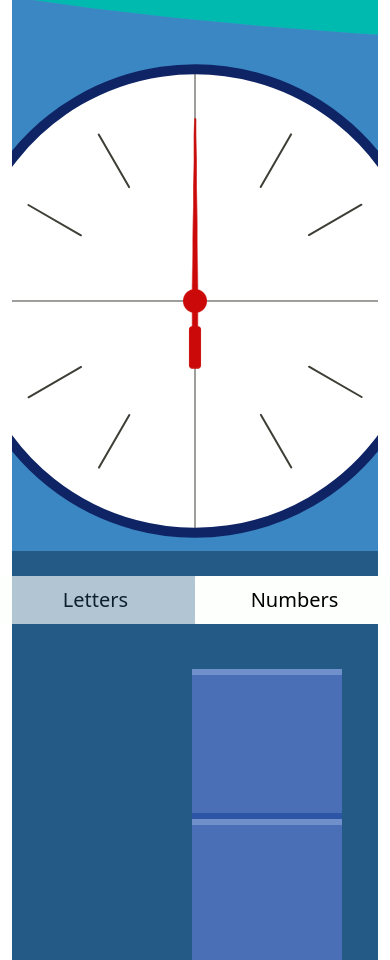
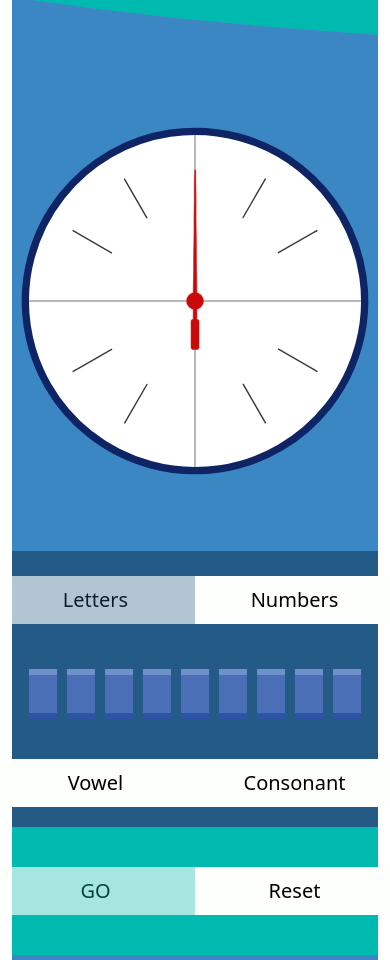
Before and after one commit to doogyb/doogy-does-countdown-frontend, a website built with webpack: page index.html in a window 390 px wide. Shown: the part 140-1100 px from the top of the page. Built offline with nearby package versions, Linux system fonts and the light colour scheme; files whose address does not match are found by name.

Commit message:
Make letter boxes responsive
Makes the boxes containing letters and numbers responsive. Also makes
the clock responsive, and correctly implementes the reset() function
so that it stops audio and clears the interval.

closes #1

```diff
--- a/index.html
+++ b/index.html
@@ -1,5 +1,6 @@
 <!DOCTYPE html>
 <html lang="en">
+
 <head>
   <!-- Required meta tags -->
   <meta charset="utf-8" />
@@ -27,11 +28,11 @@
   <meta name="theme-color" content="#ffffff">
   <!-- prettier-ignore -->
 
-    <link rel="stylesheet" type="text/css" href="node_modules/bootstrap/dist/css/bootstrap.css"/>
+  <link rel="stylesheet" type="text/css" href="node_modules/bootstrap/dist/css/bootstrap.css" />
   <link rel="stylesheet" type="text/css" href="css/style.css" />
   <link rel="preconnect" href="https://fonts.gstatic.com" />
   <!-- prettier-ignore -->
-    <link href="https://fonts.googleapis.com/css2?family=Poppins:wght@800&display=swap" rel="stylesheet"/>
+  <link href="https://fonts.googleapis.com/css2?family=Poppins:wght@800&display=swap" rel="stylesheet" />
 </head>
 
 <body>
@@ -56,8 +57,7 @@
             <button
                     id="letter_selector"
                     class="btn btn-primary btn-lg"
-                disabled
-              >
+                    disabled>
               Letters
             </button>
             <button id="number_selector" class="btn btn-primary btn-lg">
@@ -69,40 +69,40 @@
     </div>
 
     <div id="letters_container" class="container boxes">
-        <div id="letters" class="row">
-          <div class="col-sm">
+      <div id="letters" class="d-flex">
+        <div class="col">
           <div class="letter_box"></div>
         </div>
 
-          <div class="col-sm">
+        <div class="col">
           <div class="letter_box"></div>
         </div>
 
-          <div class="col-sm">
+        <div class="col">
           <div class="letter_box"></div>
         </div>
 
-          <div class="col-sm">
+        <div class="col">
           <div class="letter_box"></div>
         </div>
 
-          <div class="col-sm">
+        <div class="col">
           <div class="letter_box"></div>
         </div>
 
-          <div class="col-sm">
+        <div class="col">
           <div class="letter_box"></div>
         </div>
 
-          <div class="col-sm">
+        <div class="col">
           <div class="letter_box"></div>
         </div>
 
-          <div class="col-sm">
+        <div class="col">
           <div class="letter_box"></div>
         </div>
 
-          <div class="col-sm">
+        <div class="col">
           <div class="letter_box"></div>
         </div>
       </div>
@@ -110,9 +110,7 @@
 
     <div id="numbers_container" class="container boxes">
       <div id="target_row" class="numbers row">
-          <div class="col-sm">
         <div id="target" class="letter_box"></div>
-          </div>
       </div>
 
       <div class="row padrow">
@@ -123,28 +121,28 @@
         </div>
       </div>
 
-        <div id="numbers" class="numbers row">
-          <div class="col-sm">
+      <div id="numbers" class="numbers d-flex">
+        <div class="col">
           <div class="letter_box"></div>
         </div>
 
-          <div class="col-sm">
+        <div class="col">
           <div class="letter_box"></div>
         </div>
 
-          <div class="col-sm">
+        <div class="col">
           <div class="letter_box"></div>
         </div>
 
-          <div class="col-sm">
+        <div class="col">
           <div class="letter_box"></div>
         </div>
 
-          <div class="col-sm">
+        <div class="col">
           <div class="letter_box"></div>
         </div>
 
-          <div class="col-sm">
+        <div class="col">
           <div class="letter_box"></div>
         </div>
       </div>
@@ -159,8 +157,7 @@
             </button>
             <button
                     id="consonant"
-                class="letter_button btn btn-primary btn-lg"
-              >
+                    class="letter_button btn btn-primary btn-lg">
               Consonant
             </button>
           </div>
@@ -216,11 +213,11 @@
       <div
            id="footer"
            class="row"
-          style="height: 100%; background: black"
-        ></div>
+           style="height: 100%; background: black"></div>
     </div>
   </div>
 
   <script type="module" src="dist/bundle.js"></script>
 </body>
+
 </html>
--- a/js/main.js
+++ b/js/main.js
@@ -66,8 +66,15 @@ $(function () {
     }
   }
 
+  function setClockHandHeight() {
+    const maxClockWidth = 476;
+    const clockWidth = $("#clock").width();
+    $("#clock_hand").css('transform', `scale(${clockWidth/maxClockWidth})`)
+  }
+  setClockHandHeight();
+  $(window).on("resize", setClockHandHeight);
+
   let currentStep = 1;
-
   function rotateClockHand() {
     // var seconds = new Date().getSeconds();
     const sdegree = (currentStep / steps) * (timerLength * 6);
@@ -86,8 +93,9 @@ $(function () {
   }
 
   let countdown;
+  const audio = new Audio("assets/audio/countdown.mp3");
   $("#start_timer").on("click", function () {
-    const audio = new Audio("assets/audio/countdown.mp3");
+
     audio.play();
     currentStep = 1;
     countdown = setInterval(rotateClockHand, clockInterval);
@@ -106,6 +114,10 @@ $(function () {
     // Reset letter counts
     consonants = Object.assign({}, consonantDistribution);
     vowels = Object.assign({}, vowelDistribution);
+
+    clearInterval(countdown);
+    audio.pause();
+    audio.currentTime = 0;
 
     $("#answer_button").prop("disabled", true);
     $("#start_timer").prop("disabled", true);
--- a/sass/style.scss
+++ b/sass/style.scss
@@ -66,7 +66,7 @@ $clock_radius: 500px;
   /* Center and scale the image nicely */
   background-position: center;
   background-repeat: no-repeat;
-  background-size: cover;
+  background-size: contain;
 
   @include center-children;
 }
@@ -108,27 +108,35 @@ $letter_box_size: 150px;
 
 .letter_box {
   background-color: #4a6fb6;
-  margin: auto;
-  width: $letter_box_size;
-  height: $letter_box_size;
-
-  // border: solid white 4px;
+  margin: 0 5px;
+  min-height: 50px;
+  height: 10vw;
 
   border-top: solid #6f90ca 6px;
   border-bottom: solid #2d55a6 6px;
 
   text-align: center;
-  font-size: 95px;
+  font-size: 5vw;
   color: white;
+
+  display: flex;
+  justify-content: center;
+  align-items: center;
 }
 
 #numbers {
   .letter_box {
     padding-top: 5px;
     font-size: 80px;
+    font-size: 4.8vw;
   }
 }
 
+#target_row {
+  display: flex;
+  justify-content: center;
+  align-items: center;
+}
 #target {
   width: 450px;
 }
```
Also changed, not shown: js/clock.js (deleted, +0 -25 lines), css/style.css, 2 other files. Lines whose indentation alone changed are shown as unchanged.
